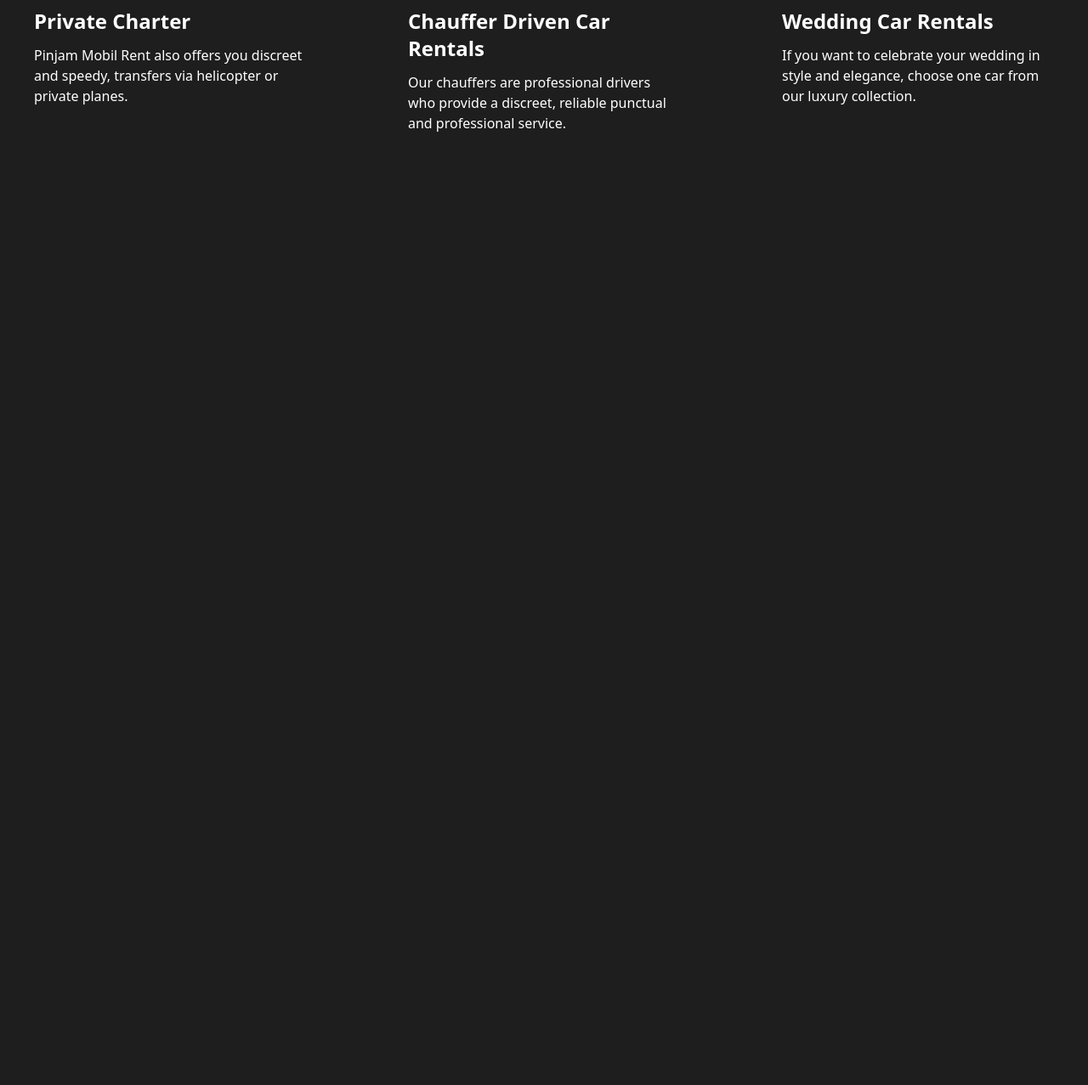
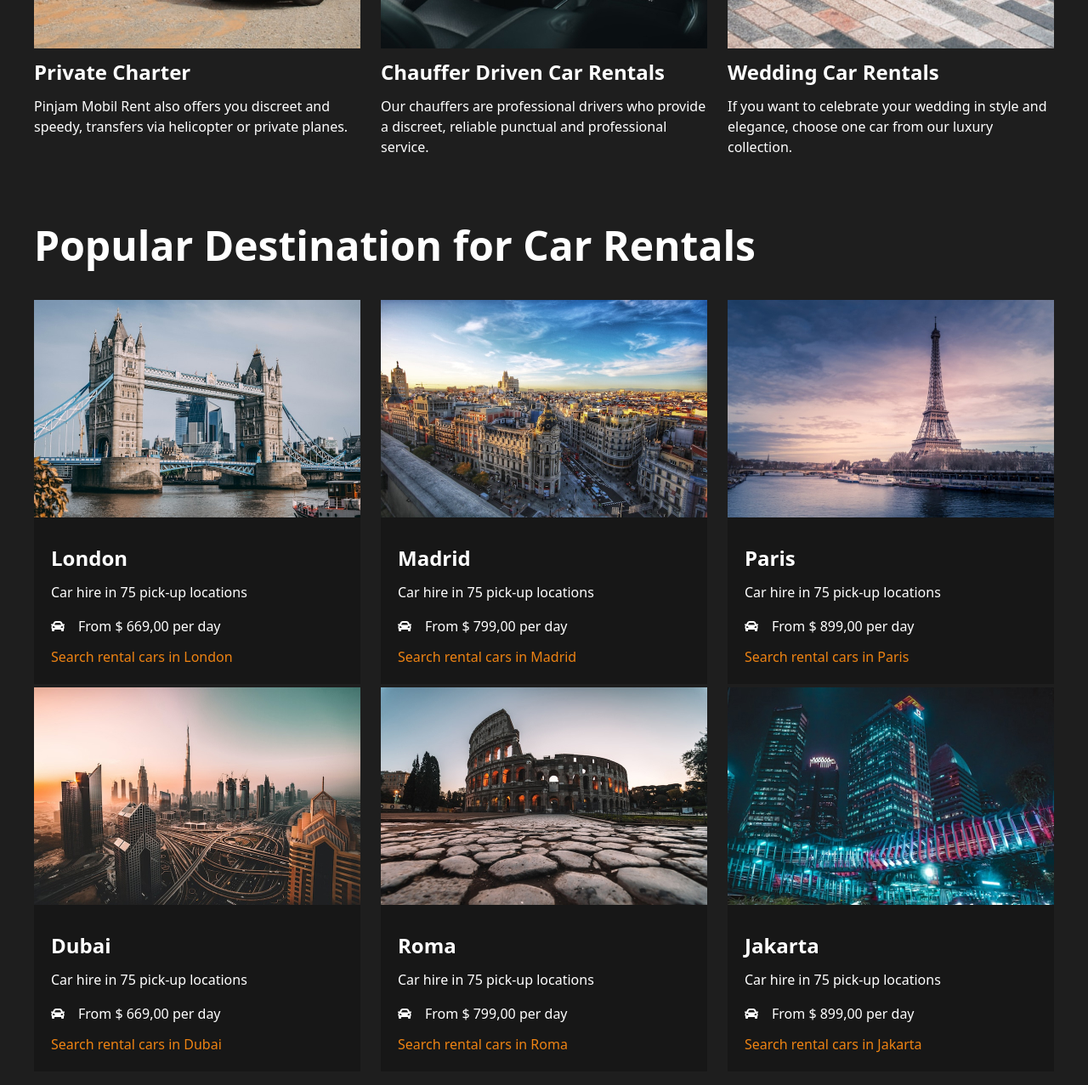
Before and after one commit to Deryjon/tailwind-practice, a website built with Vite: page index.html in a window 1280 px wide. Shown: the part 2445-3722 px from the top of the page at 85% size. Before the commit the page ends 2642 px from the top, so only its background shows below. Built offline with nearby package versions, Linux system fonts and the light colour scheme.

Commit message:
add section popular

```diff
--- a/index.html
+++ b/index.html
@@ -6,6 +6,14 @@
     <meta name="viewport" content="width=device-width, initial-scale=1.0" />
     <link rel="stylesheet" href="src/assets/tailwind.css" />
     <link rel="stylesheet" href="src/assets/fonts/fonts.css" />
+		<!-- font awesome -->
+			 <link
+			 rel="stylesheet"
+			 href="https://cdnjs.cloudflare.com/ajax/libs/font-awesome/5.8.1/css/all.min.css"
+			 integrity="sha512-gMjQeDaELJ0ryCI+FtItusU9MkAifCZcGq789FrzkiM49D8lbDhoaUaIX4ASU187wofMNlgBJ4ckbrXM9sE6Pg=="
+			 crossorigin="anonymous"
+			 referrerpolicy="no-referrer"
+		 />
     <title>Vite App</title>
   </head>
   <body class="bg-[#1E1E1E]">
@@ -22,26 +30,26 @@
             </div>
             <ul class="menu flex gap-12">
               <!-- item -->
-              <li class="menu-item text-white text-base font-semibold p-3">
+              <li class="menu-item text-white  text-base font-semibold p-3 transition-colors hover:text-brand">
                 <a href="" class="item-link">Home</a>
               </li>
 
               <!-- item -->
-              <li class="menu-item text-white text-base font-semibold p-3">
+              <li class="menu-item text-white text-base font-semibold p-3 transition-colors hover:text-brand">
                 <a href="" class="item-link">Cars</a>
               </li>
 
               <!-- item -->
-              <li class="menu-item text-white text-base font-semibold p-3">
+              <li class="menu-item text-white text-base font-semibold p-3 transition-colors hover:text-brand">
                 <a href="" class="item-link">Book now</a>
               </li>
 
               <!-- item -->
-              <li class="menu-item text-white text-base font-semibold p-3">
+              <li class="menu-item text-white text-base font-semibold p-3 transition-colors hover:text-brand">
                 <a href="" class="item-link">Terms and Conditions</a>
               </li>
             </ul>
-            <button class="btn py-3 px-6 bg-brand text-white">
+            <button class="btn py-3 px-6 bg-brand text-white transition-colors hover:bg-orange-500">
               Manage Booking
             </button>
           </nav>
@@ -136,19 +144,19 @@
 				<h2 class="text-white font-bold text-5xl mb-10">Our Other Services</h2>
 				<div class="wrapper flex flex-wrap justify-between">
 					<!-- card -->
-					<div class="card w-80">
+					<div class="card w-96">
 						<img class="" src="src/assets/images/sevice-1.jpg" alt="">
 						<h3 class="title text-2xl text-white mt-3 font-bold">Private Charter</h3>
 						<p class="text text-1xl text-white mt-3 font-normal">Pinjam Mobil Rent also offers you discreet and speedy, transfers via helicopter or private planes.</p>
 					</div>
 					<!-- card -->
-					<div class="card w-80">
+					<div class="card w-96">
 						<img class="" src="src/assets/images/service-2.jpg" alt="">
 						<h3 class="title text-2xl text-white mt-3 font-bold">Chauffer Driven Car Rentals</h3>
 						<p class="text text-1xl text-white mt-3 font-normal">Our chauffers are professional drivers who provide a discreet, reliable punctual and professional service.</p>
 					</div>
 					<!-- card -->
-					<div class="card w-80">
+					<div class="card w-96">
 						<img class="" src="src/assets/images/service-3.jpg" alt="">
 						<h3 class="title text-2xl text-white mt-3 font-bold">Wedding Car Rentals</h3>
 						<p class="text text-1xl text-white mt-3 font-normal">If you want to celebrate your wedding in style and elegance, choose one car from our luxury collection.</p>
@@ -156,6 +164,89 @@
 				</div>
 			</div>
 		</section>
+		<section class="popular ">
+			<div class="container mx-auto max-w-7xl p-10">
+				<h2 class="text-white font-bold text-5xl mb-10">Popular Destination for Car Rentals</h2>
+				<div class="wrapper flex justify-between flex-wrap gap-1">
+					<!-- card -->
+					<div class="card w-96 bg-[#171717]">
+						<img class="" src="src/assets/images/london.jpg" alt="">
+						<div class="bottom p-5">
+						<h3 class="title text-2xl text-white mt-3 font-bold">London</h3>
+						<p class="text text-1xl text-white mt-3 font-thin">Car hire in 75 pick-up locations</p>
+						<div class="icon mt-4 flex gap-4">
+							<i class="fas fa-car pointer-events-none text-white mt-1 "></i>
+							<p class="text text-white ">From $ 669,00 per day</p>
+						</div>
+						<p class="mt-3 text-brand">Search rental cars in London</p>
+					</div>
+					</div>
+					<!-- card -->
+					<div class="card w-96 bg-[#171717]">
+						<img class="" src="src/assets/images/madrid.jpg" alt="">
+						<div class="bottom p-5">
+						<h3 class="title text-2xl text-white mt-3 font-bold">Madrid</h3>
+						<p class="text text-1xl text-white mt-3 font-thin">Car hire in 75 pick-up locations</p>
+						<div class="icon mt-4 flex gap-4">
+							<i class="fas fa-car pointer-events-none text-white mt-1 "></i>
+							<p class="text text-white ">From $ 799,00 per day</p>
+						</div>
+						<p class="mt-3 text-brand">Search rental cars in Madrid</p>
+					</div>
+					</div>
+					<!-- card -->
+					<div class="card w-96 bg-[#171717]">
+						<img class="" src="src/assets/images/paris.jpg" alt="">
+						<div class="bottom p-5">
+						<h3 class="title text-2xl text-white mt-3 font-bold">Paris</h3>
+						<p class="text text-1xl text-white mt-3 font-thin">Car hire in 75 pick-up locations</p>
+						<div class="icon mt-4 flex gap-4">
+							<i class="fas fa-car pointer-events-none text-white mt-1 "></i>
+							<p class="text text-white ">From $ 899,00 per day</p>
+						</div>
+						<p class="mt-3 text-brand">Search rental cars in Paris</p>
+					</div>
+					</div>
+					<div class="card w-96 bg-[#171717]">
+						<img class="" src="src/assets/images/dubai.jpg" alt="">
+						<div class="bottom p-5">
+						<h3 class="title text-2xl text-white mt-3 font-bold">Dubai</h3>
+						<p class="text text-1xl text-white mt-3 font-thin">Car hire in 75 pick-up locations</p>
+						<div class="icon mt-4 flex gap-4">
+							<i class="fas fa-car pointer-events-none text-white mt-1 "></i>
+							<p class="text text-white ">From $ 669,00 per day</p>
+						</div>
+						<p class="mt-3 text-brand">Search rental cars in Dubai</p>
+					</div>
+					</div>
+					<div class="card w-96 bg-[#171717]">
+						<img class="" src="src/assets/images/roma.jpg" alt="">
+						<div class="bottom p-5">
+						<h3 class="title text-2xl text-white mt-3 font-bold">Roma</h3>
+						<p class="text text-1xl text-white mt-3 font-thin">Car hire in 75 pick-up locations</p>
+						<div class="icon mt-4 flex gap-4">
+							<i class="fas fa-car pointer-events-none text-white mt-1 "></i>
+							<p class="text text-white ">From $ 799,00 per day</p>
+						</div>
+						<p class="mt-3 text-brand">Search rental cars in Roma</p>
+					</div>
+					</div>
+					<div class="card w-96 bg-[#171717]">
+						<img class="" src="src/assets/images/jakarta.jpg" alt="">
+						<div class="bottom p-5">
+						<h3 class="title text-2xl text-white mt-3 font-bold">Jakarta</h3>
+						<p class="text text-1xl text-white mt-3 font-thin">Car hire in 75 pick-up locations</p>
+						<div class="icon mt-4 flex gap-4">
+							<i class="fas fa-car pointer-events-none text-white mt-1 "></i>
+							<p class="text text-white ">From $ 899,00 per day</p>
+						</div>
+						<p class="mt-3 text-brand">Search rental cars in Jakarta</p>
+					</div>
+					</div>
+				</div>
+
+			</div>
+		</section>
     <script type="module" src="/main.js"></script>
   </body>
 </html>
```
Also changed, not shown: src/assets/images/dubai.jpg (added), src/assets/images/jakarta.jpg (added), src/assets/images/london.jpg (added), src/assets/images/madrid.jpg (added), src/assets/images/paris.jpg (added), src/assets/images/roma.jpg (added).
